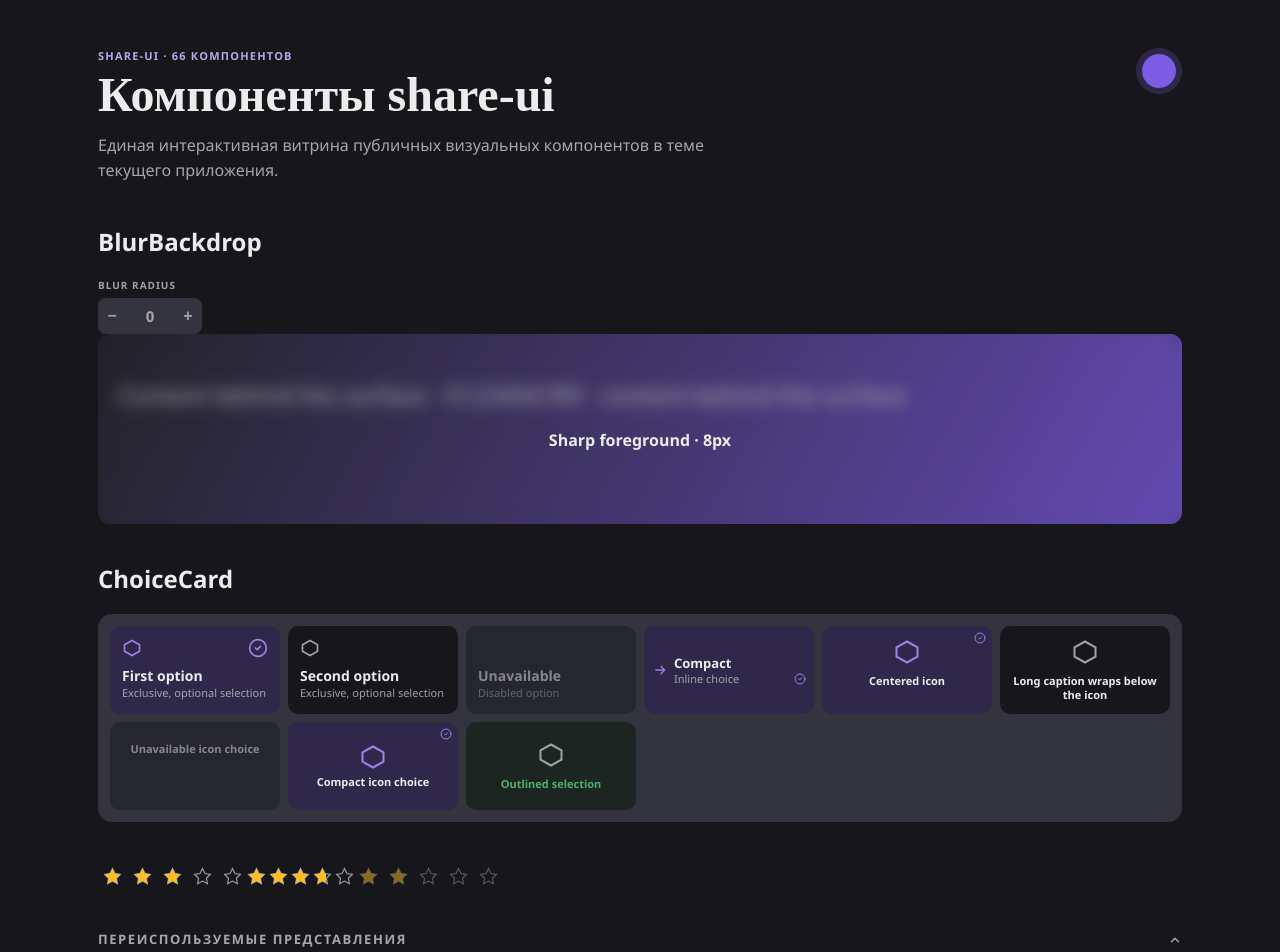
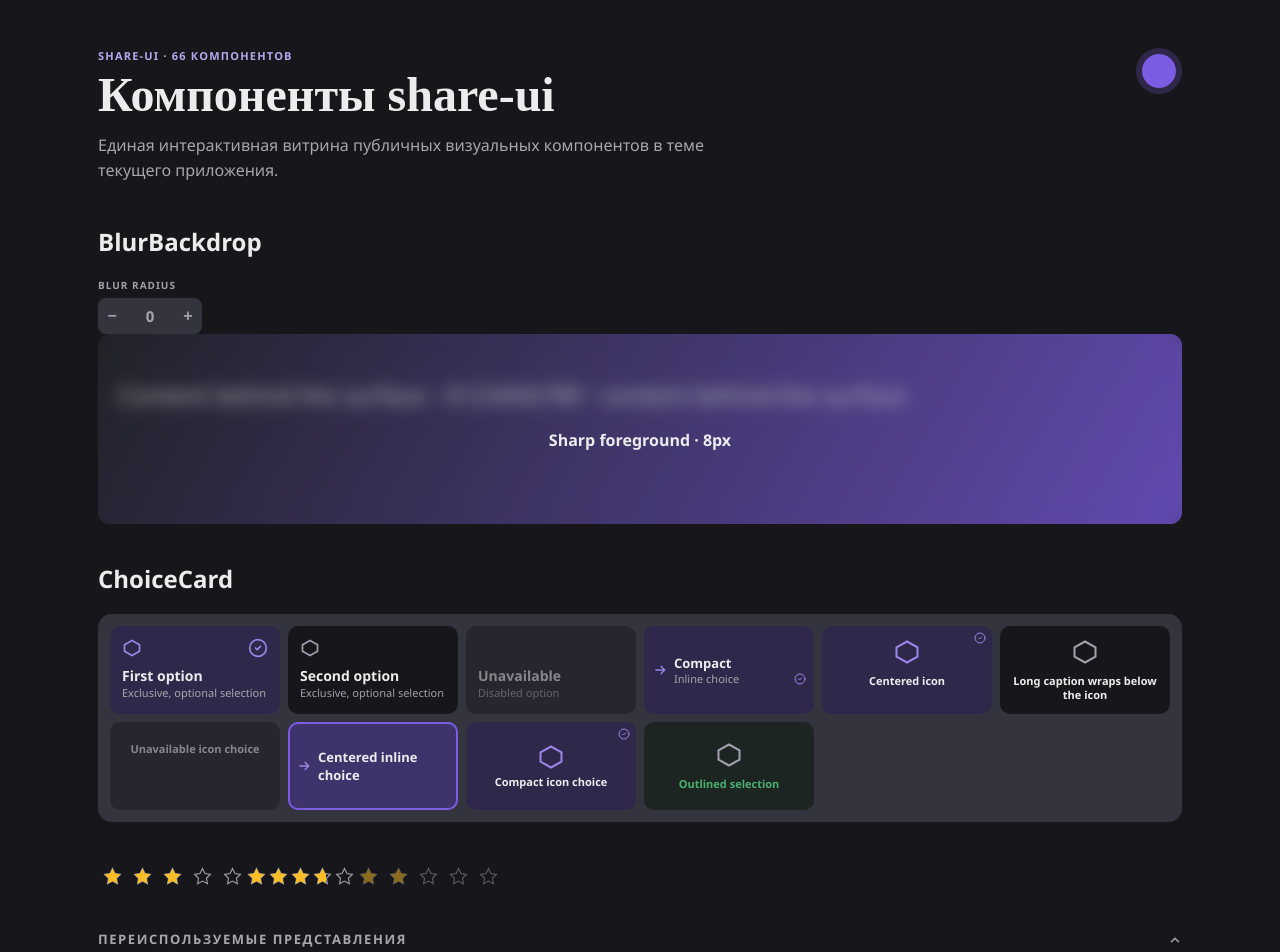
Before and after one commit to SylvieShare/share-ui, a Vue app: page / in a window 1280 px wide. Shown: the top 952 px of the page. Built offline with nearby package versions, Linux system fonts and the light colour scheme.

Commit message:
Центрировать содержимое строчных кнопок выбора

```diff
--- a/package.json
+++ b/package.json
@@ -1,6 +1,6 @@
 {
   "name": "@sylvieshare/share-ui",
-  "version": "0.70.0",
+  "version": "0.70.1",
   "description": "Shared Vue 3 design tokens, UI primitives and headless interactions for SylvieShare applications.",
   "type": "module",
   "main": "./dist/share-ui.js",
--- a/src/components/ChoiceCard.vue
+++ b/src/components/ChoiceCard.vue
@@ -110,6 +110,9 @@ const descriptionId = useId()
 .share-choice-card--inline.share-choice-card--described .share-choice-card__label { grid-column: 2 / 4; }
 .share-choice-card--inline.share-choice-card--described .share-choice-card__check { grid-row: 2; }
 .share-choice-card--inline .share-choice-card__description { grid-area: 2 / 2; }
+.share-choice-card--inline.share-choice-card--centered {grid-template-columns:auto minmax(0,auto) auto;justify-content:center}
+.share-choice-card--inline.share-choice-card--centered.share-choice-card--outlined-selection {grid-template-columns:auto minmax(0,auto)}
+.share-choice-card--inline.share-choice-card--centered.share-choice-card--outlined-selection.share-choice-card--described .share-choice-card__label {grid-column:2}
 
 .share-choice-card--icon {
   position: relative;
--- a/src/gallery/ChoiceCardGalleryExample.vue
+++ b/src/gallery/ChoiceCardGalleryExample.vue
@@ -13,6 +13,9 @@
         <template #icon><svg viewBox="0 0 24 24" fill="none" stroke="currentColor" stroke-width="1.75"><path d="m12 3 9 5v8l-9 5-9-5V8z" /></svg></template>
       </ChoiceCard>
       <ChoiceCard label="Unavailable icon choice" layout="icon" disabled />
+      <ChoiceCard label="Centered inline choice" layout="inline" centered selection-indicator="outline" v-model="compact">
+        <template #icon><svg viewBox="0 0 24 24" fill="none" stroke="currentColor" stroke-width="2"><path d="M5 12h14m-6-6 6 6-6 6" /></svg></template>
+      </ChoiceCard>
       <ChoiceCard label="Compact icon choice" layout="icon" centered v-model="compactIconChoice" style="--choice-card-min-height:72px;--choice-card-padding:6px 8px;--choice-card-gap:4px">
         <template #icon><svg viewBox="0 0 24 24" fill="none" stroke="currentColor" stroke-width="1.75"><path d="m12 3 9 5v8l-9 5-9-5V8z" /></svg></template>
       </ChoiceCard>
```
Also changed, not shown: tests/browser/choice-centered.browser.js (added, +16 -0 lines), tests/browser/choice-centered.html (added, +1 -0 lines), tests/browser/choice-centered.js (added, +8 -0 lines), 6 other files (tests, documents, lock files or other folders).
